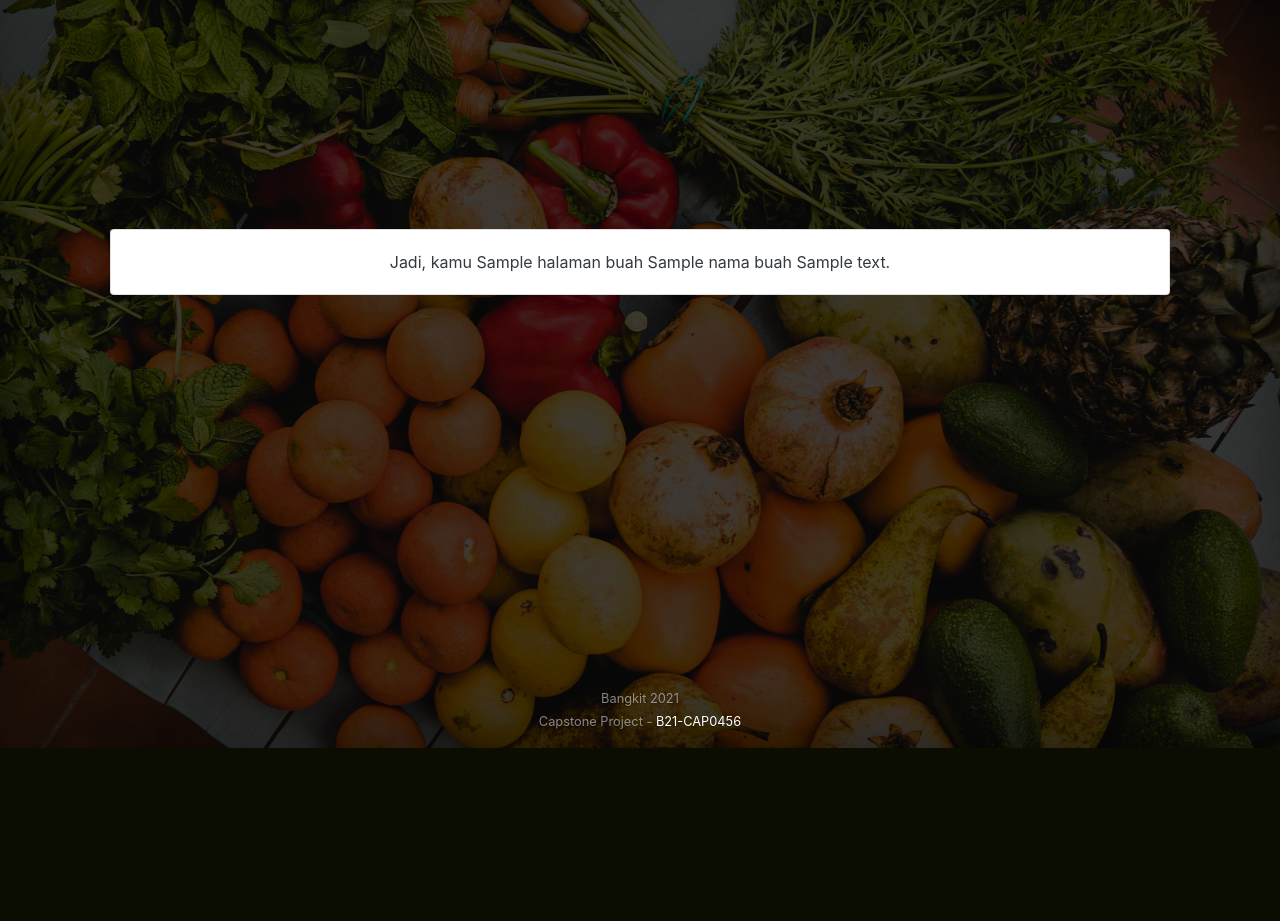
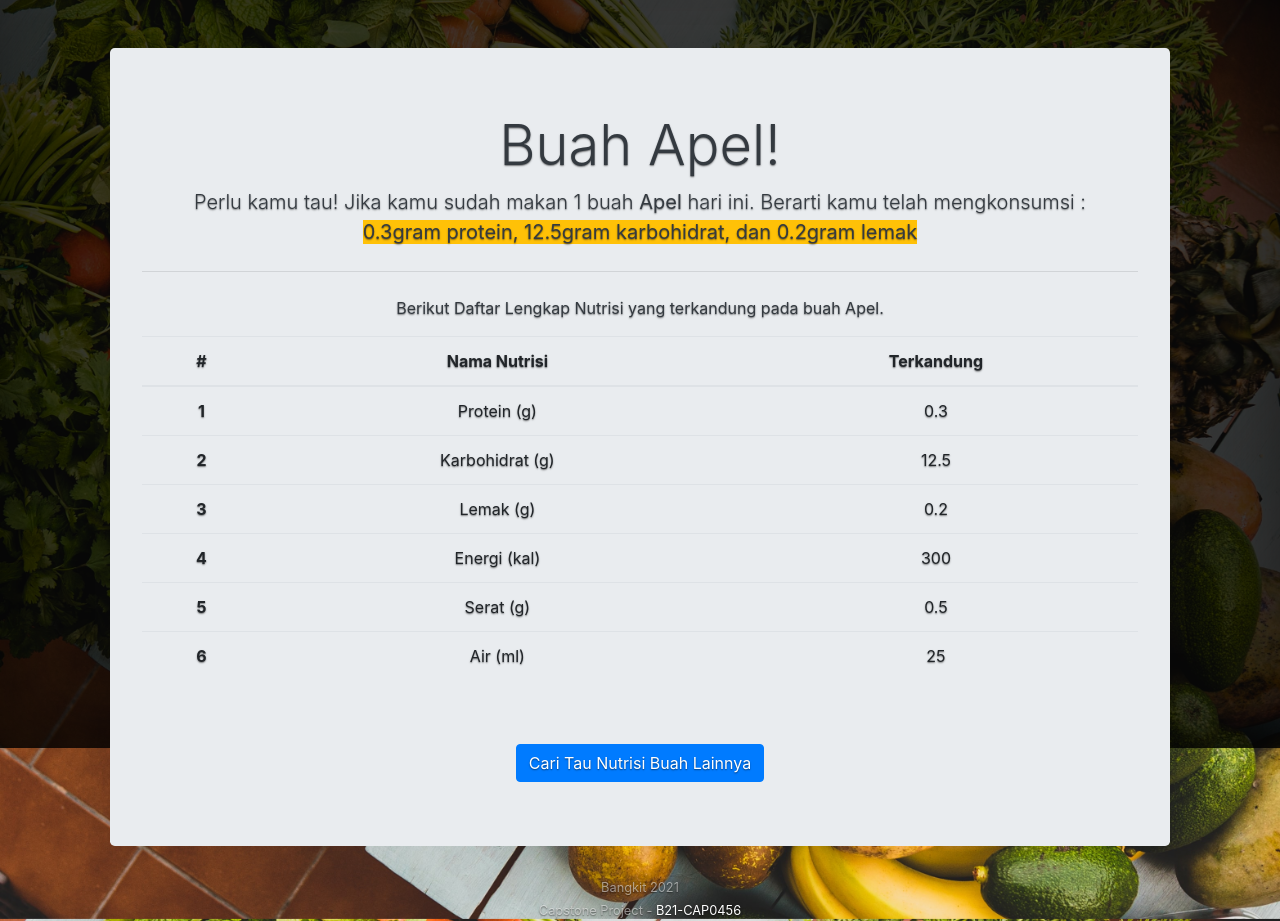
Before and after one commit to ydkrisdiantoro/flask_fruity, a Flask app: template templates/hasil.html in a window 1280 px wide. Shown: the part 52-973 px from the top of the page. Before the commit the page ends 800 px from the top, so only its background shows below. Run offline with Flask 2, Linux system fonts and the light colour scheme; the template is opened without the code that fills it: most values are stand-ins (such as "Sample title", 1, 10 or a date in 2020); parts of the project's set-up code (start-up, migrations or seed data) failed here and were passed over; some libraries are stand-ins or nearby versions.

Commit message:
memperbaiki ui halaman hasil

```diff
--- a/templates/hasil.html
+++ b/templates/hasil.html
@@ -39,7 +39,7 @@
 
         <main role="main" class="inner cover px-lg-5 my-auto">
 
-        <div class="card">
+        <!-- <div class="card">
             <div class="card-body text-dark" style="text-shadow:none!important;">
                 {% if(halaman == 'makan') %}
                     Jadi, kamu {{ halaman }} buah {{ nama_buah }} sebelumnya.
@@ -48,7 +48,59 @@
                 {% endif %}
                 {{ nutrisi }}
             </div>
-        </div>
+        </div> -->
+
+        <div class="jumbotron text-dark mt-3">
+            <h1 class="display-4">Buah Apel!</h1>
+            <p class="lead">Perlu kamu tau! Jika kamu sudah makan 1 buah <b>Apel</b> hari ini. Berarti kamu telah mengkonsumsi :<br> <b class="bg-warning">0.3gram protein, 12.5gram karbohidrat, dan 0.2gram lemak</b></p>
+            <hr class="my-4">
+            <p>Berikut Daftar Lengkap Nutrisi yang terkandung pada buah Apel.</p>
+
+            <table class="table table-hover ">
+                <thead>
+                  <tr>
+                    <th scope="col">#</th>
+                    <th scope="col">Nama Nutrisi</th>
+                    <th scope="col">Terkandung</th>
+                  </tr>
+                </thead>
+                <tbody>
+                  <tr>
+                    <th scope="row">1</th>
+                    <td>Protein (g)</td>
+                    <td>0.3</td>
+                  </tr>
+                  <tr>
+                    <th scope="row">2</th>
+                    <td>Karbohidrat (g)</td>
+                    <td>12.5</td>
+                  </tr>
+                  <tr>
+                    <th scope="row">3</th>
+                    <td>Lemak (g)</td>
+                    <td>0.2</td>
+                  </tr>
+                  <tr>
+                    <th scope="row">4</th>
+                    <td>Energi (kal)</td>
+                    <td>300</td>
+                  </tr>
+                  <tr>
+                    <th scope="row">5</th>
+                    <td>Serat (g)</td>
+                    <td>0.5</td>
+                  </tr>
+                  <tr>
+                    <th scope="row">6</th>
+                    <td>Air (ml)</td>
+                    <td>25</td>
+                  </tr>
+                </tbody>
+              </table>
+
+              <a class="btn btn-primary mt-5" href="/" role="button">Cari Tau Nutrisi Buah Lainnya</a>
+
+          </div>
 
         </main>
 
--- a/ui.py
+++ b/ui.py
@@ -17,9 +17,9 @@ def about():
 def index():
     return render_template('index.php')
 
-@app.route("/index2")
-def index2():
-    return render_template('index2.html')
+@app.route("/hasil")
+def hasil():
+    return render_template('hasil.html')
 
 @app.route("/credit")
 def credit():
```
